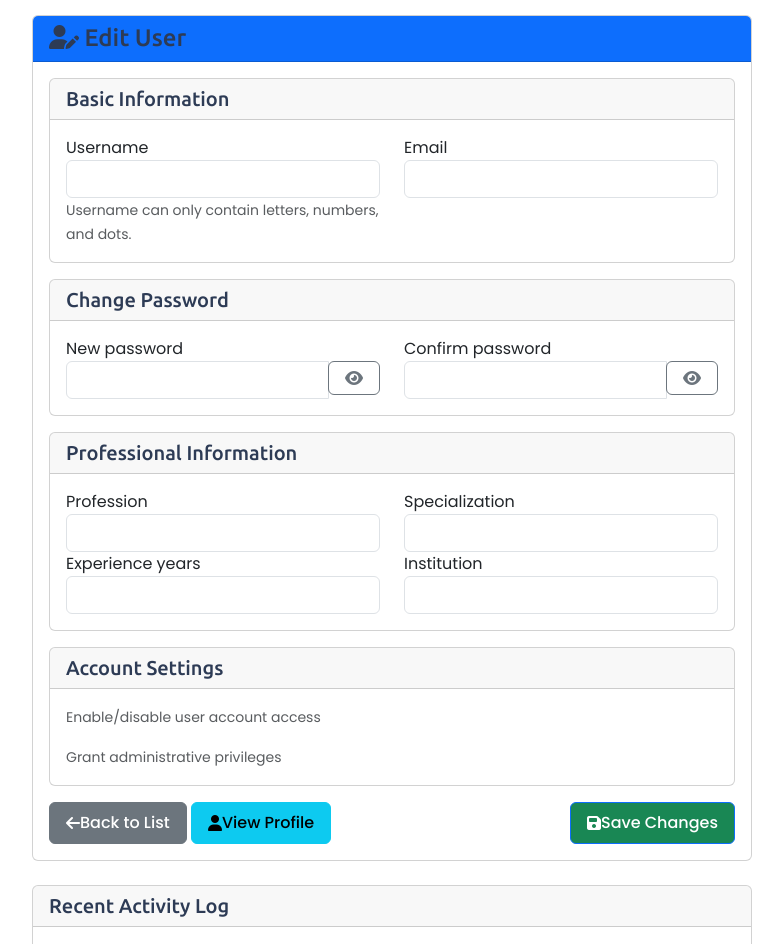
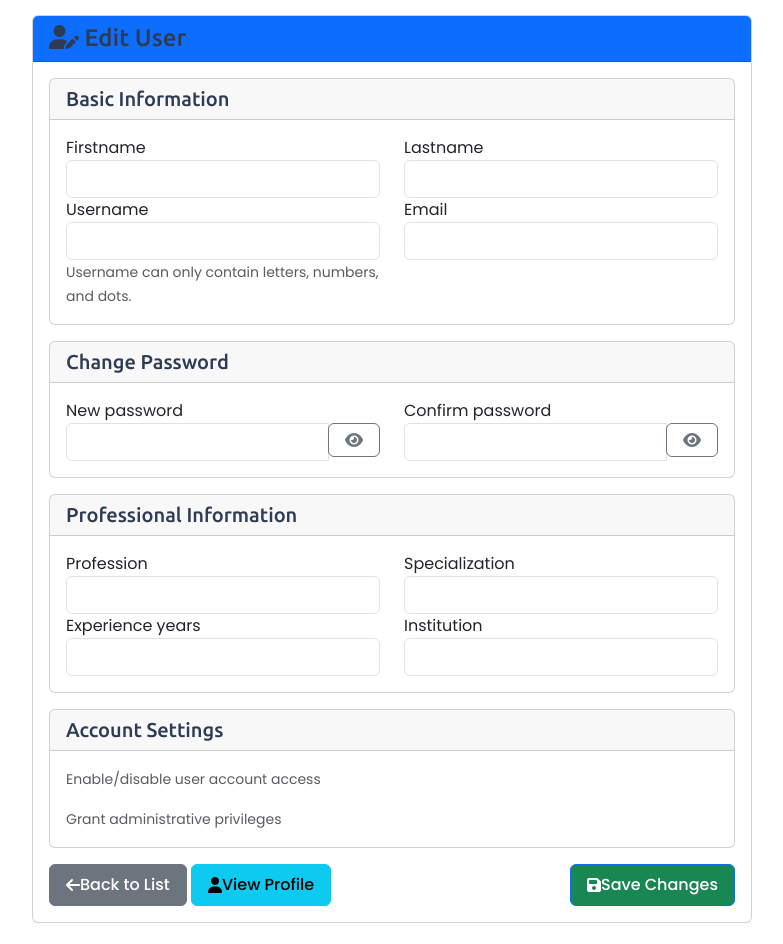
Before and after one commit to martinnyemba/medquizpro, a Python web app: template app/templates/admin/users/edit.html in a window 1280 px wide. Shown: the part 81-1025 px from the top of the page, without its empty margins (248-1031 px from the left). Run offline with Jinja, Linux system fonts and the light colour scheme; the template is opened without the code that fills it: most values are stand-ins (such as "Sample title", 1, 10 or a date in 2020); form fields are guessed from the names that the template uses; some libraries are stand-ins or nearby versions.

Commit message:
Updated admin user operations

```diff
--- a/app/templates/admin/users/edit.html
+++ b/app/templates/admin/users/edit.html
@@ -22,6 +22,26 @@
                                 <h5 class="mb-0">Basic Information</h5>
                             </div>
                             <div class="card-body">
+                                <div class="row">
+                                    <div class="col-md-6">
+                                        <div class="form-group">
+                                            {{ form.firstname.label }}
+                                            {{ form.firstname(class="form-control") }}
+                                            {% for error in form.firstname.errors %}
+                                                <span class="text-danger">{{ error }}</span>
+                                            {% endfor %}
+                                        </div>
+                                    </div>
+                                    <div class="col-md-6">
+                                        <div class="form-group">
+                                            {{ form.lastname.label }}
+                                            {{ form.lastname(class="form-control") }}
+                                            {% for error in form.lastname.errors %}
+                                                <span class="text-danger">{{ error }}</span>
+                                            {% endfor %}
+                                        </div>
+                                    </div>
+                                </div>
                                 <div class="row">
                                     <div class="col-md-6">
                                         <div class="form-group">
```
Also changed, not shown: app/templates/admin/users/create.html (+20 -0 lines), app/templates/auth/profile.html (+20 -0 lines).
